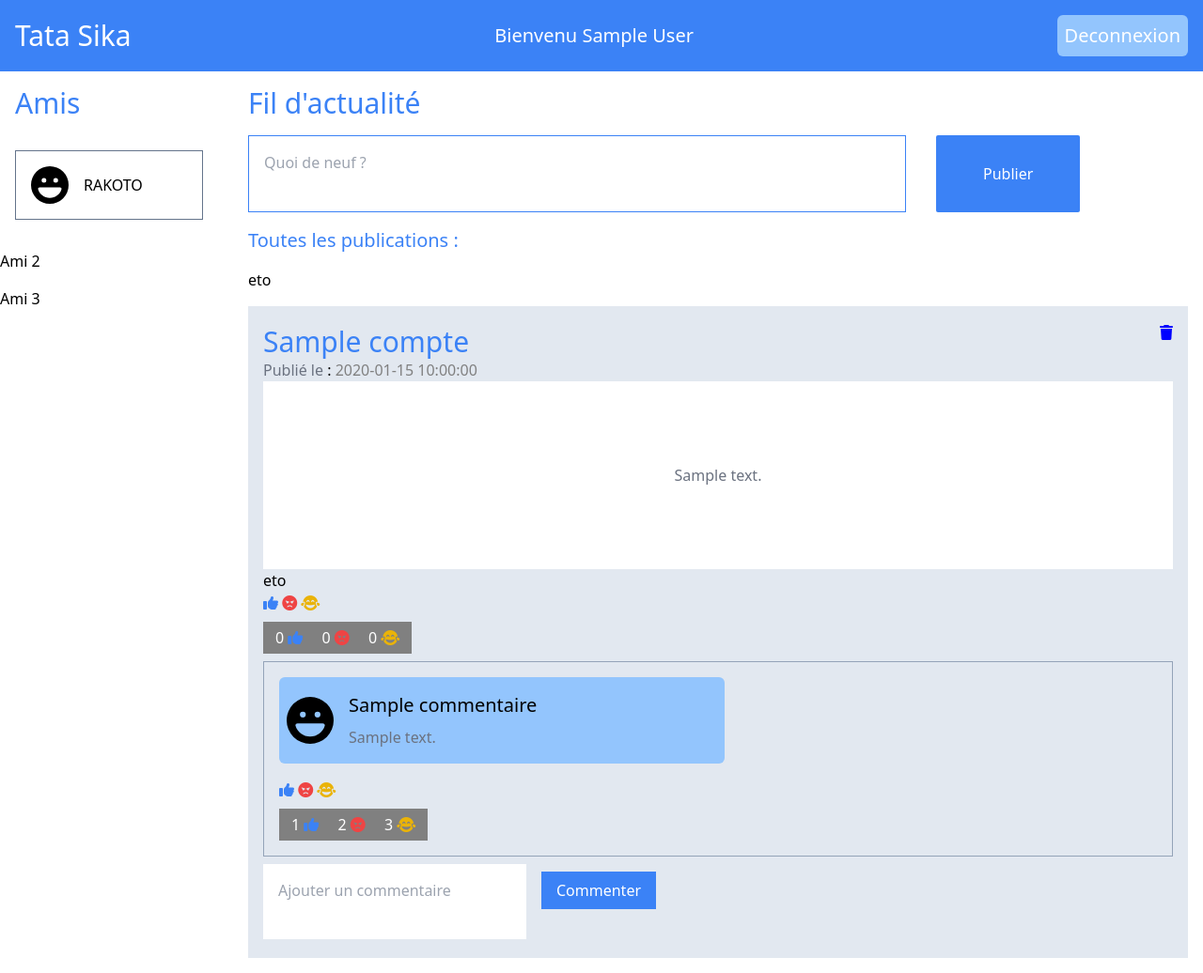
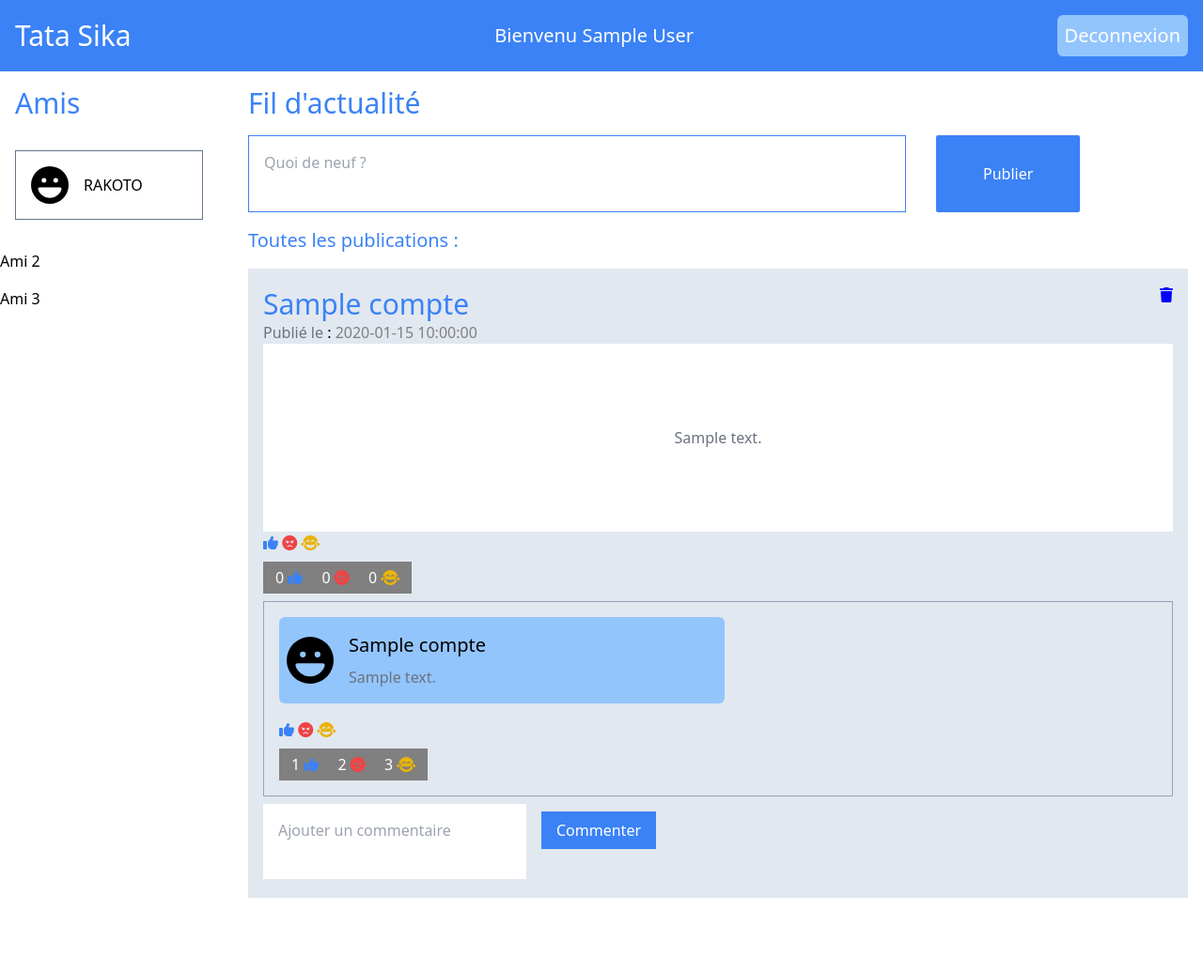
Before and after one commit to ToavinaJr/Tatasika, a PHP site: page /home.php in a window 1280 px wide. Shown: the whole page at 94% size. After the commit the page ends 956 px from the top, so only its background shows below. Run offline with PHP 8.4, Linux system fonts and the light colour scheme; the visitor is signed in with stand-in values (Sample User, id 1); tables that the repository leaves empty or names only in its code hold one stand-in row (values such as "Sample post"); data that the repository does not hold is empty; some libraries are stand-ins or nearby versions.

Commit message:
Fixing the error with the comment

```diff
--- a/home.php
+++ b/home.php
@@ -68,12 +68,11 @@
                         $btn = "";
                         // var_dump($_SESSION["user_id"], $publication['id_compte']);
                         if ($_SESSION['user_id'] === $publication['id_compte']) {
-                            echo "eto";
+                            $id_publication = $publication['id_publication'];
                             $btn = "<a href='deletePublication.php?delete=$id_publication' class='x-btn absolute right-4 top-4'><i class='fa-solid fa-trash' style='color: blue;'></i></a>";
                         }
                         // Les conteneurs de chaque pubicaton
                         echo "<div class='bg-slate-200 p-4 py-[20px] relative'> <h3 class='post-user text-3xl text-blue-500'> " . $publication_owner->getName() . "</h3>" . "<div> <span class='text-gray-500'>Publié le </span> : <span style='color: gray;'>" . htmlspecialchars($publication['date_creation']) . " </span> " . $btn ."<div class='bg-white flex justify-center items-center h-[200px] mb-4 text-gray-500' style='height:200px;'>" . $publication['contenu'] . "</div></div>";
-                        echo "eto";
 
                         // Compter les nombre de réaction
 
@@ -101,7 +100,9 @@
                         echo "<div class='comments flex flex-col gap-2 my-2'>";
                         $commentairesList = $comment_manager->getAll($publication['id_publication']);
                         foreach ($commentairesList as $com) {
-                            Commentaire( htmlspecialchars($com['contenu']) , $com['nom'], $publication['id_publication']);
+                            $comment_owner = $compte_manager->get($com['id_compte']);
+
+                            Commentaire( htmlspecialchars($com['contenu']) , $comment_owner->getName(), $publication['id_publication']);
                         }
                         echo "</div>";
 
--- a/src/models/PublicationManager.php
+++ b/src/models/PublicationManager.php
@@ -65,7 +65,8 @@ class PublicationManager {
 
     public function get(int $id) : Publication {
         $query_get_publication = "SELECT * FROM publication WHERE id_publication = :id";
-
+        require_once "src/models/Compte.php";
+        require_once "src/models/CompteManager.php";
         // Preparing the query request
         $statement = $thdata_compteis->connexion->prepare($query_get_publication);
 
@@ -84,7 +85,7 @@ class PublicationManager {
     }
 
     public function getAll() {
-        $query_getAll_publication = "SELECT * FROM publication";
+        $query_getAll_publication = "SELECT * FROM publication ORDER BY date_creation DESC";
 
         // Preparing the query request
         $statement = $this->connexion->prepare($query_getAll_publication);
```
